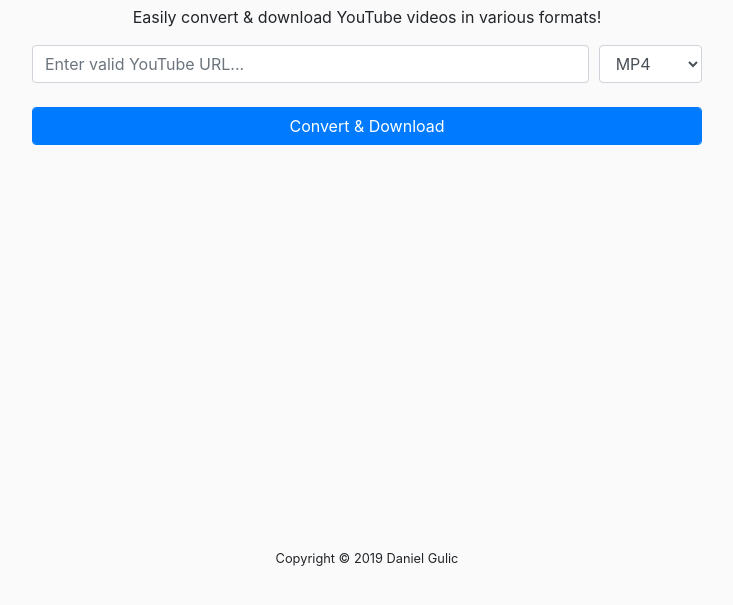
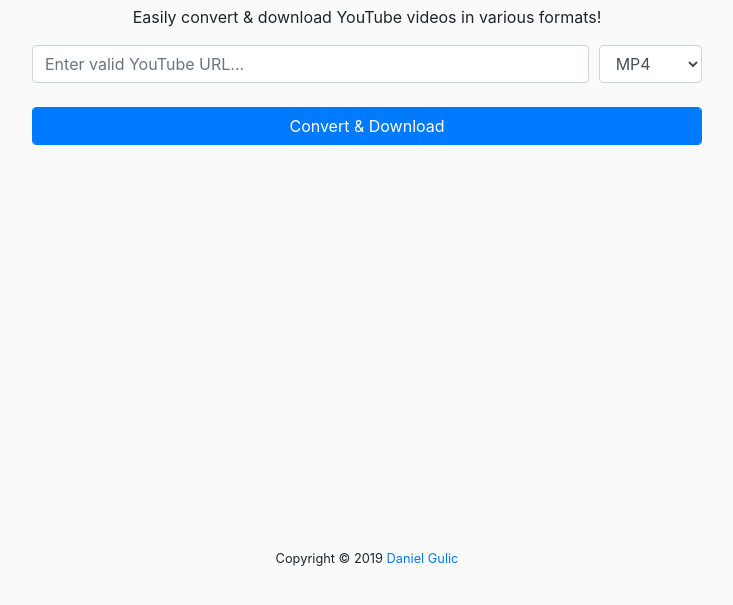
Before and after one commit to jellz/ytdl, a website: page src/static/index.html in a window 1280 px wide. Shown: the part 121-726 px from the top of the page, without its empty margins (273-1006 px from the left). Drawn offline with nearby package versions, Linux system fonts and the light colour scheme.

Commit message:
add link to footer

```diff
--- a/src/static/index.html
+++ b/src/static/index.html
@@ -54,7 +54,10 @@
 
 		<footer>
 			<div class="container text-center">
-				<small>Copyright &copy; 2019 Daniel Gulic</small>
+				<small
+					>Copyright &copy; 2019
+					<a href="https://danielgulic.com">Daniel Gulic</a></small
+				>
 				<br />
 				<small style="color: #fafafa;">hi :)</small>
 			</div>
```
